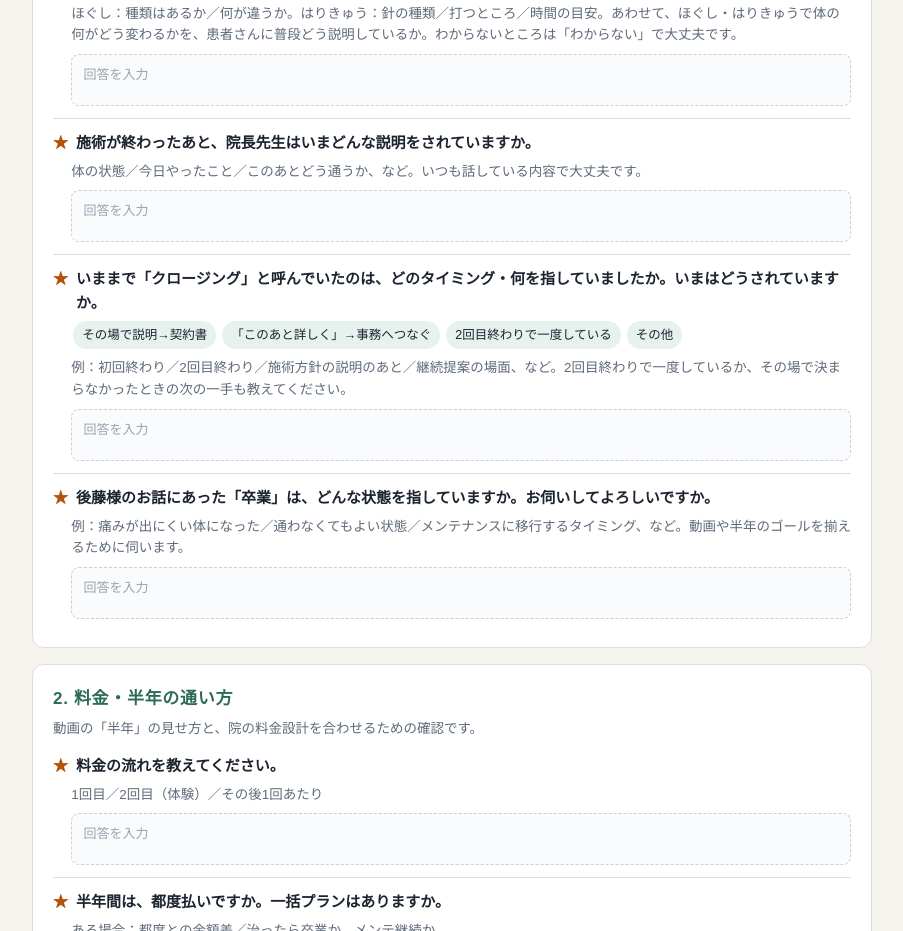
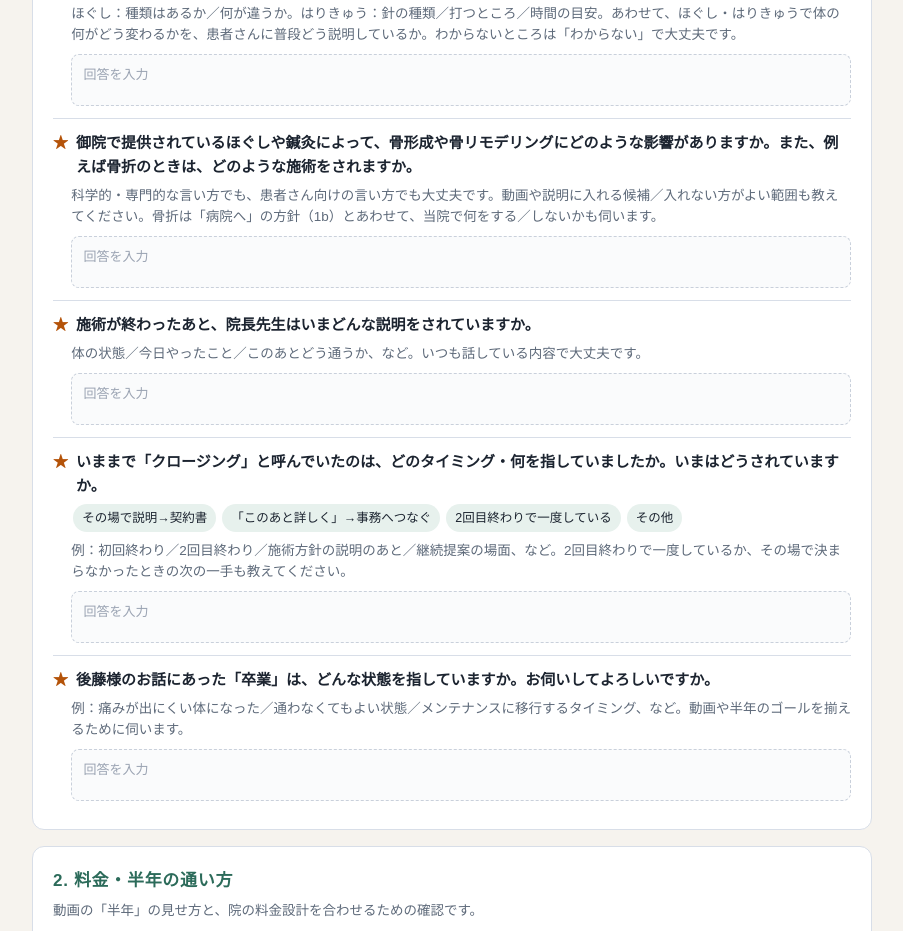
Before and after one commit to k273ogakita/gokigen-hearing-sheet, a plain HTML site: page index.html in a window 1280 px wide. Shown: the part 2200-3131 px from the top of the page, without its empty margins (188-1091 px from the left). Drawn offline with Linux system fonts and the light colour scheme.

Commit message:
Add bone remodeling and fracture treatment hearing item
Co-authored-by: Cursor <cursoragent@cursor.com>

```diff
--- a/index.html
+++ b/index.html
@@ -394,6 +394,12 @@
       </div>
 
       <div class="item">
+        <p class="q"><span class="star">★</span><span>御院で提供されているほぐしや鍼灸によって、骨形成や骨リモデリングにどのような影響がありますか。また、例えば骨折のときは、どのような施術をされますか。</span></p>
+        <p class="hint">科学的・専門的な言い方でも、患者さん向けの言い方でも大丈夫です。動画や説明に入れる候補／入れない方がよい範囲も教えてください。骨折は「病院へ」の方針（1b）とあわせて、当院で何をする／しないかも伺います。</p>
+        <div class="answer" contenteditable="true" data-placeholder="回答を入力"></div>
+      </div>
+
+      <div class="item">
         <p class="q"><span class="star">★</span><span>施術が終わったあと、院長先生はいまどんな説明をされていますか。</span></p>
         <p class="hint">体の状態／今日やったこと／このあとどう通うか、など。いつも話している内容で大丈夫です。</p>
         <div class="answer" contenteditable="true" data-placeholder="回答を入力"></div>
```
